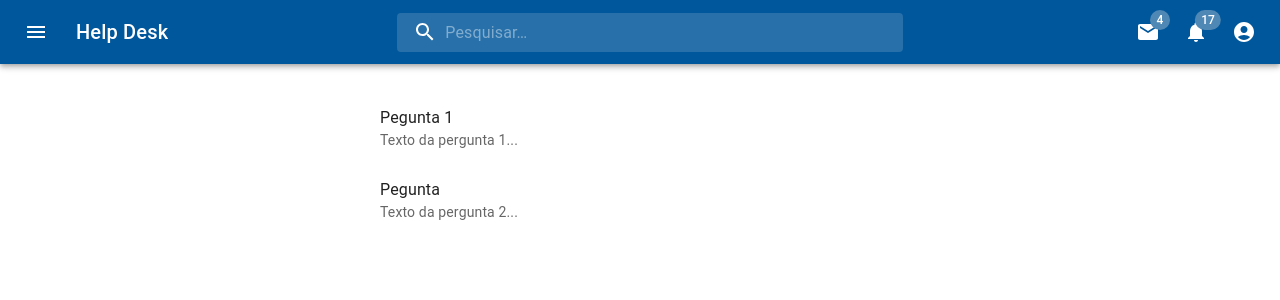
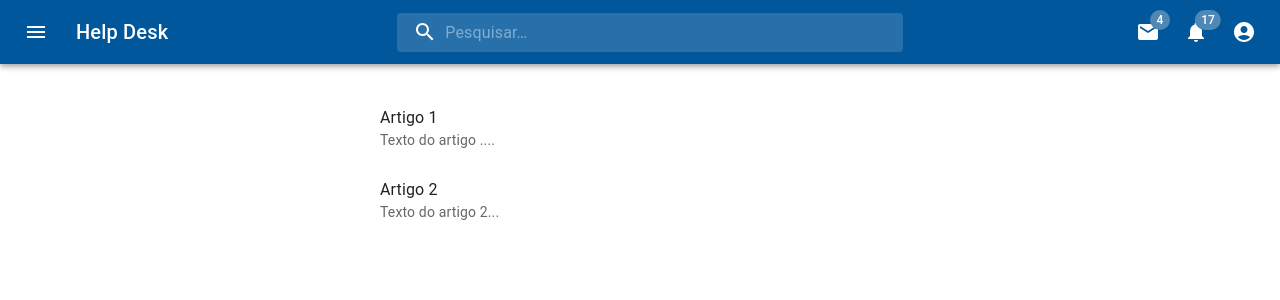
Before and after one commit to Lucas-Alf/help-desk, a React (Create React App) app: page / in a window 1280 px wide. Shown: the top 300 px of the page. Built offline with nearby package versions, Linux system fonts and the light colour scheme.

Commit message:
Ajustes na tela Home.

```diff
--- a/src/components/AppBar/index.js
+++ b/src/components/AppBar/index.js
@@ -183,6 +183,9 @@ export default function PrimarySearchAppBar() {
             <StyledInputBase
               placeholder="Pesquisar…"
               inputProps={{ "aria-label": "search" }}
+              onChange={(evt) => {
+                console.log(evt.currentTarget.value);
+              }}
             />
           </Search>
           <Box sx={{ flexGrow: 1 }} />
--- a/src/pages/home/index.js
+++ b/src/pages/home/index.js
@@ -2,26 +2,31 @@ import React from "react";
 import Container from "@mui/material/Container";
 import List from "@mui/material/List";
 import ListItem from "@mui/material/ListItem";
-import Typography from "@mui/material/Typography";
 import ListItemText from "@mui/material/ListItemText";
 
 function Home() {
+  var articles = [
+    {
+      id: 1,
+      title: "Artigo 1",
+      subtitle: "Texto do artigo ....",
+    },
+    {
+      id: 2,
+      title: "Artigo 2",
+      subtitle: "Texto do artigo 2...",
+    },
+  ];
+
   return (
     <>
       <Container maxWidth="sm">
         <List>
-          <ListItem alignItems="flex-start">
-            <ListItemText
-              primary="Pegunta 1"
-              secondary={<>{"Texto da pergunta 1..."}</>}
-            />
-          </ListItem>
-          <ListItem alignItems="flex-start">
-            <ListItemText
-              primary="Pegunta "
-              secondary={<>{"Texto da pergunta 2..."}</>}
-            />
-          </ListItem>
+          {articles.map((x) => (
+            <ListItem key={x.id} alignItems="flex-start">
+              <ListItemText primary={x.title} secondary={x.subtitle} />
+            </ListItem>
+          ))}
         </List>
       </Container>
     </>
```
Also changed, not shown: src/services/articles/index.js (renamed from src/services/article/index.js).
